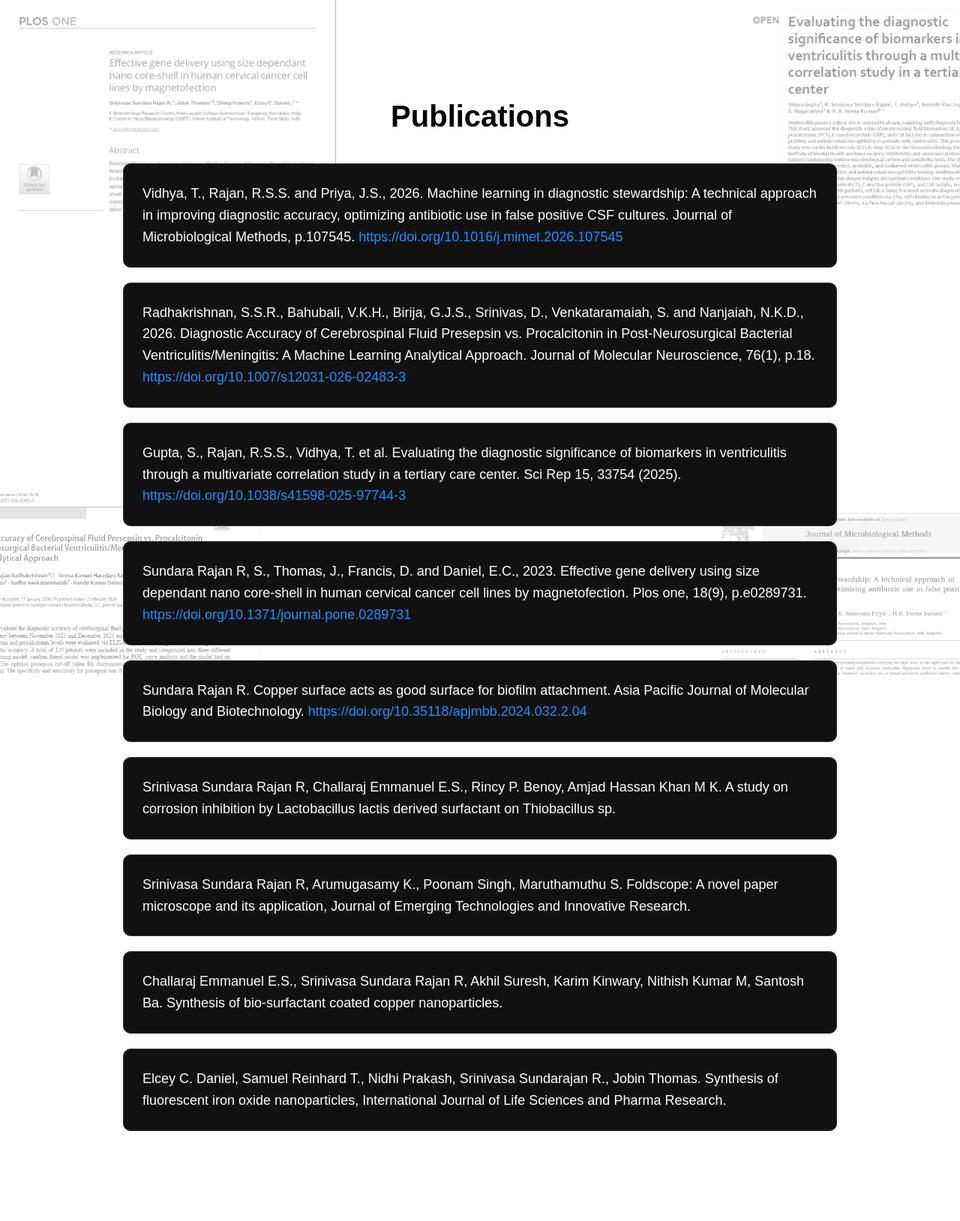
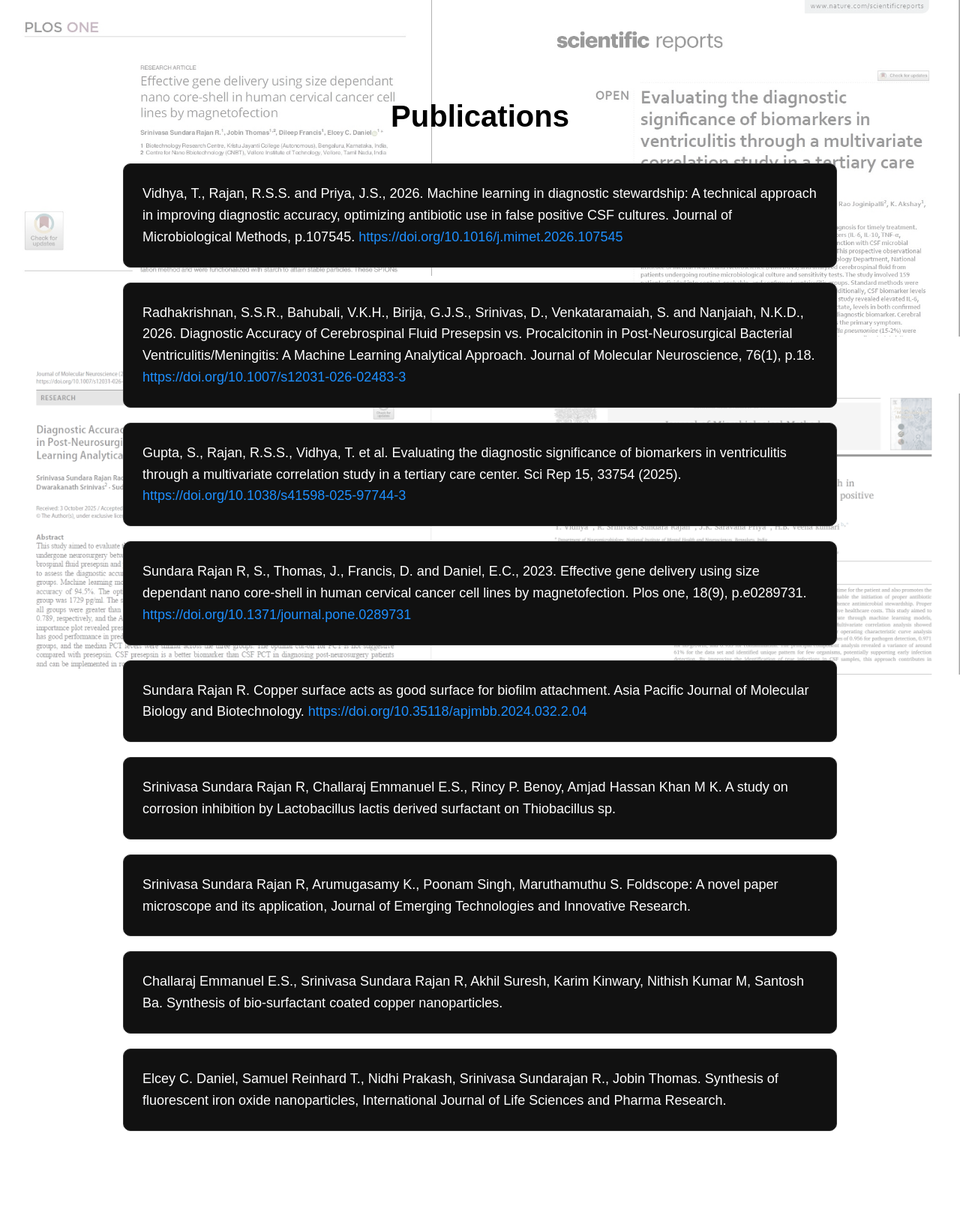
Before and after one commit to nanosrini/Srinivasa-Research, a Jekyll site: the page publications.html, which Jekyll copies as it is, in a window 1280 px wide. Shown: the whole page at 75% size. Built offline with Jekyll 4.4.1, drawn with Linux system fonts in a browser that asks for light colours.

Commit message:
Update publications.html

```diff
--- a/publications.html
+++ b/publications.html
@@ -25,11 +25,11 @@
 
 .journal-logo {
   position: absolute;
-  width: 35vw;   /* much larger */
+  width: 45vw;
   max-width: 600px;
   opacity: 0.40;
   object-fit: contain;
-  filter: grayscale(80%);
+  filter: grayscale(70%);
 }
 
 /* Positioning toward center */
@@ -40,18 +40,18 @@
 }
 
 .top-right {
-  top: -8%;
-  right: -8%;
+  top: 0%;
+  right: 0%;
 }
 
 .bottom-left {
-  bottom: -8%;
-  left: -8%;
+  bottom: 0%;
+  left: 0%;
 }
 
 .bottom-right {
-  bottom: -8%;
-  right: -8%;
+  bottom: 0%;
+  right: 0%;
 }
 
     section {
```
